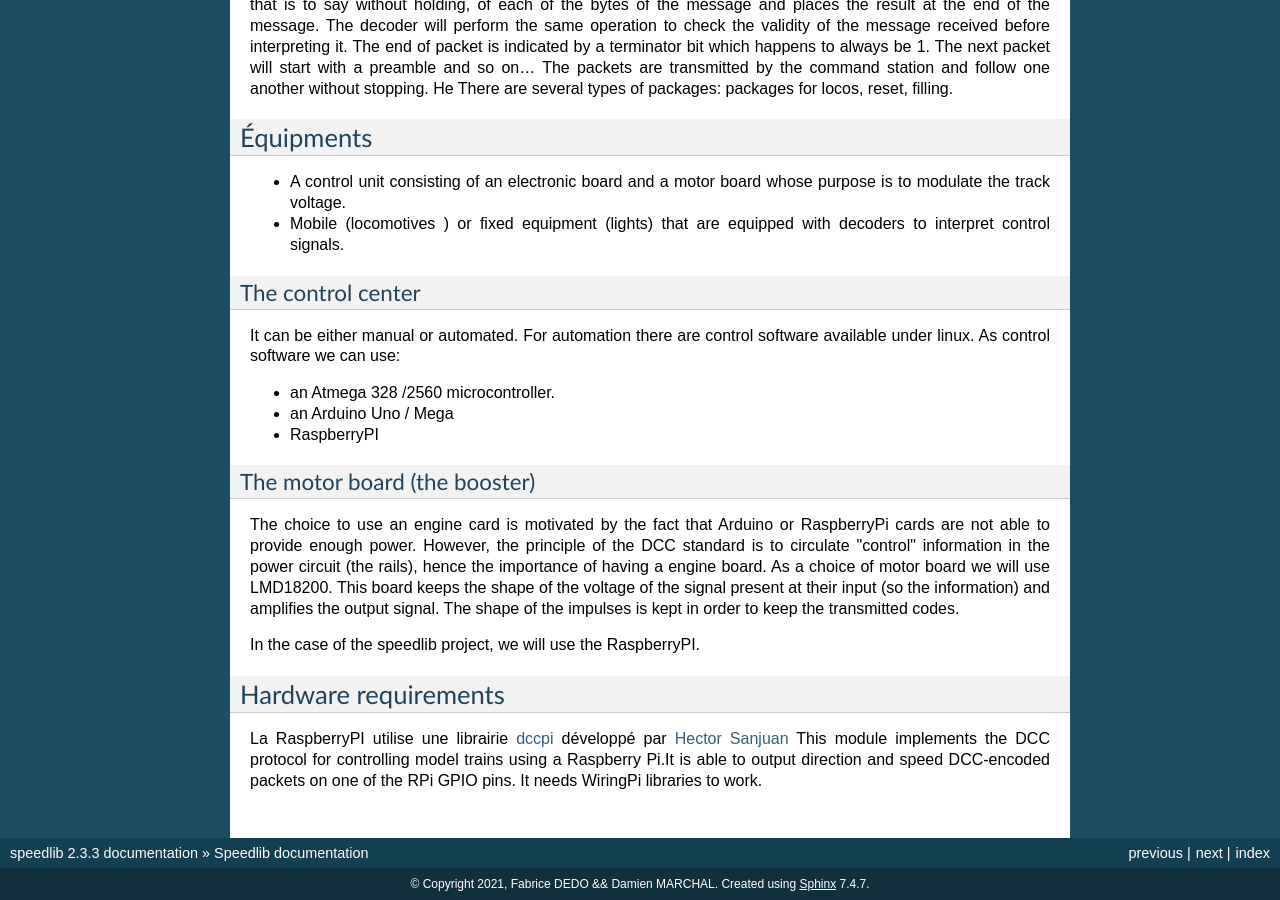
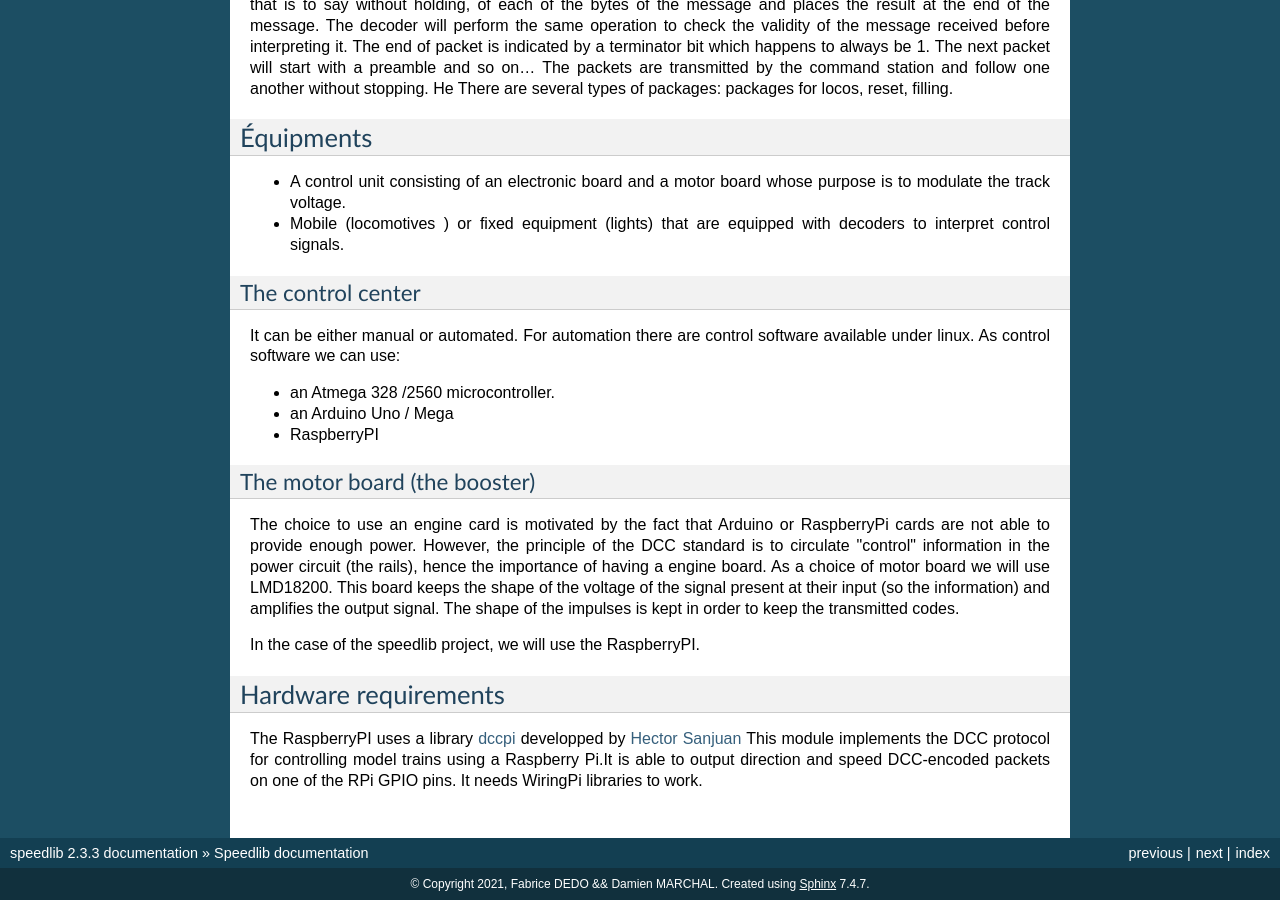
Before and after one commit to CRIStAL-PADR/Speed, a Sphinx documentation site: the page built from docs/source/documentation.rst, in a window 1280 px wide and 900 px high, scrolled down 914 px. Built offline with Sphinx 7.4.7, drawn with Linux system fonts in a browser that asks for light colours.

Commit message:
updated  documentation.rst file

```diff
--- a/docs/source/documentation.rst
+++ b/docs/source/documentation.rst
@@ -77,6 +77,6 @@ In the case of the speedlib project, we will use the RaspberryPI.
 Hardware requirements
 ---------------------
 
-La RaspberryPI utilise une librairie `dccpi <https://pypi.org/project/dccpi/>`_ développé par  `Hector Sanjuan <https://github.com/hsanjuan?tab=overview&from=2017-12-01&to=2017-12-31>`_
+The RaspberryPI uses a library `dccpi <https://pypi.org/project/dccpi/>`_ developped by  `Hector Sanjuan <https://github.com/hsanjuan?tab=overview&from=2017-12-01&to=2017-12-31>`_
 This module implements the DCC protocol for controlling model trains using a Raspberry Pi.It is able to output direction and speed DCC-encoded packets on one
 of the RPi GPIO pins. It needs WiringPi libraries to work.
```
